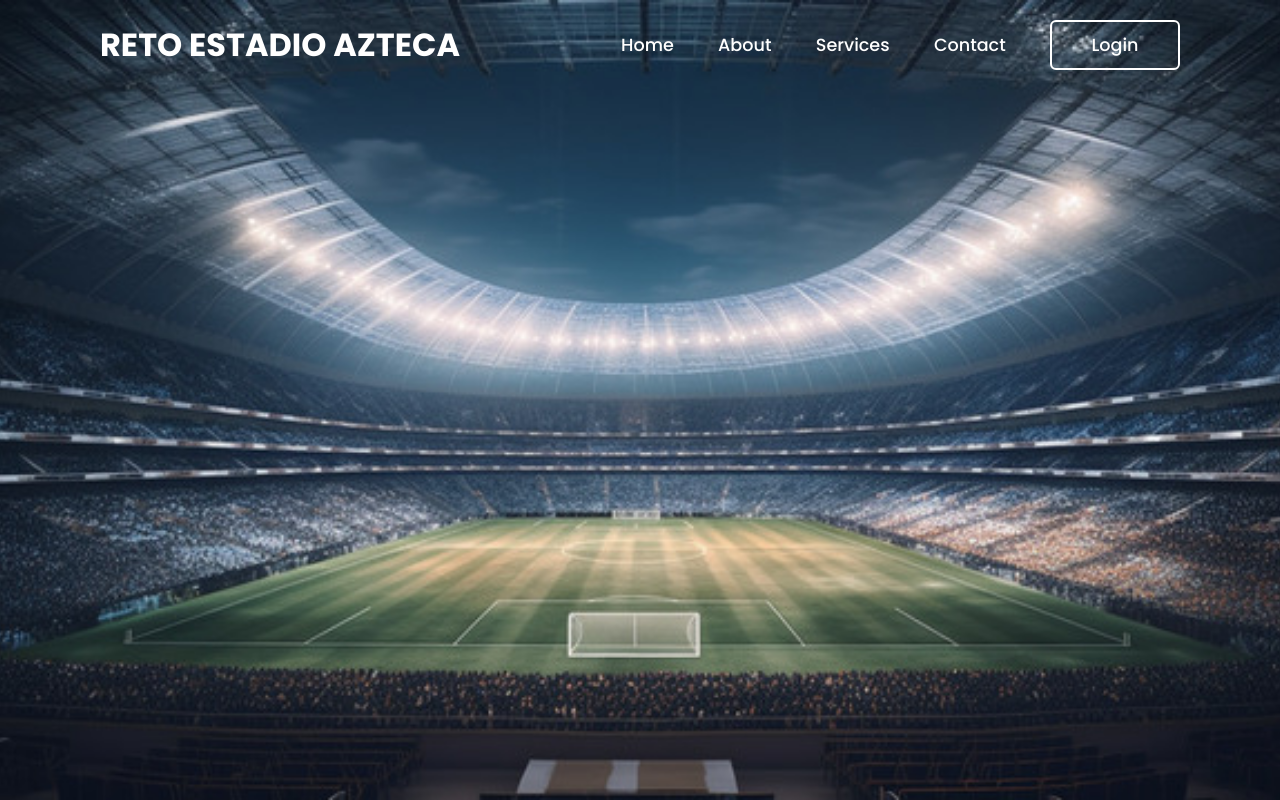
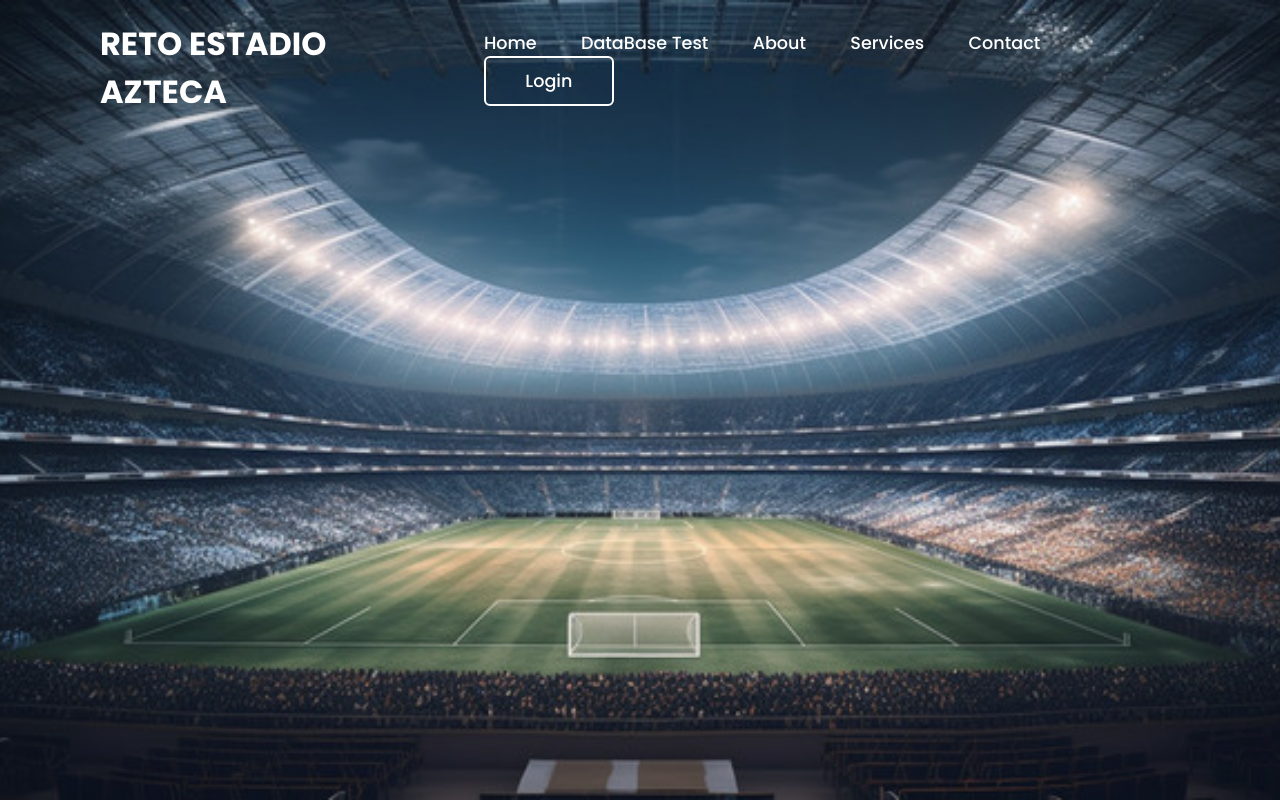
Before and after one commit to AVargas-C/CapstoneProject-SmartNET, a website: page src/index.html in a window 1280 px wide. Drawn offline with nearby package versions, Linux system fonts and the light colour scheme.

Commit message:
Add Database tab to login page headers

```diff
--- a/src/index.html
+++ b/src/index.html
@@ -13,6 +13,7 @@
     <h2 class="logo">RETO ESTADIO AZTECA</h2>
     <nav class="navigation">
       <a href="sidebarmenu.html">Home</a>
+      <a href="#">DataBase Test</a>
       <a href="#">About</a>
       <a href="#">Services</a>
       <a href="#">Contact</a>
```
